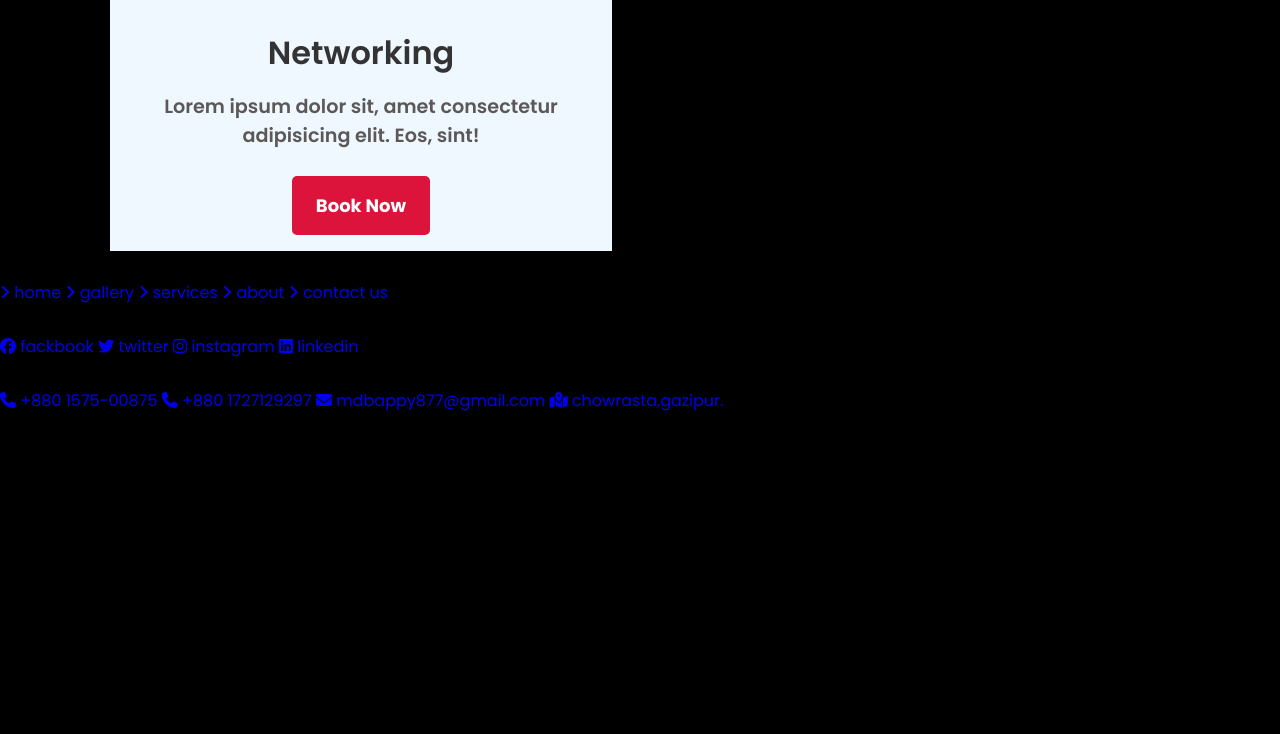
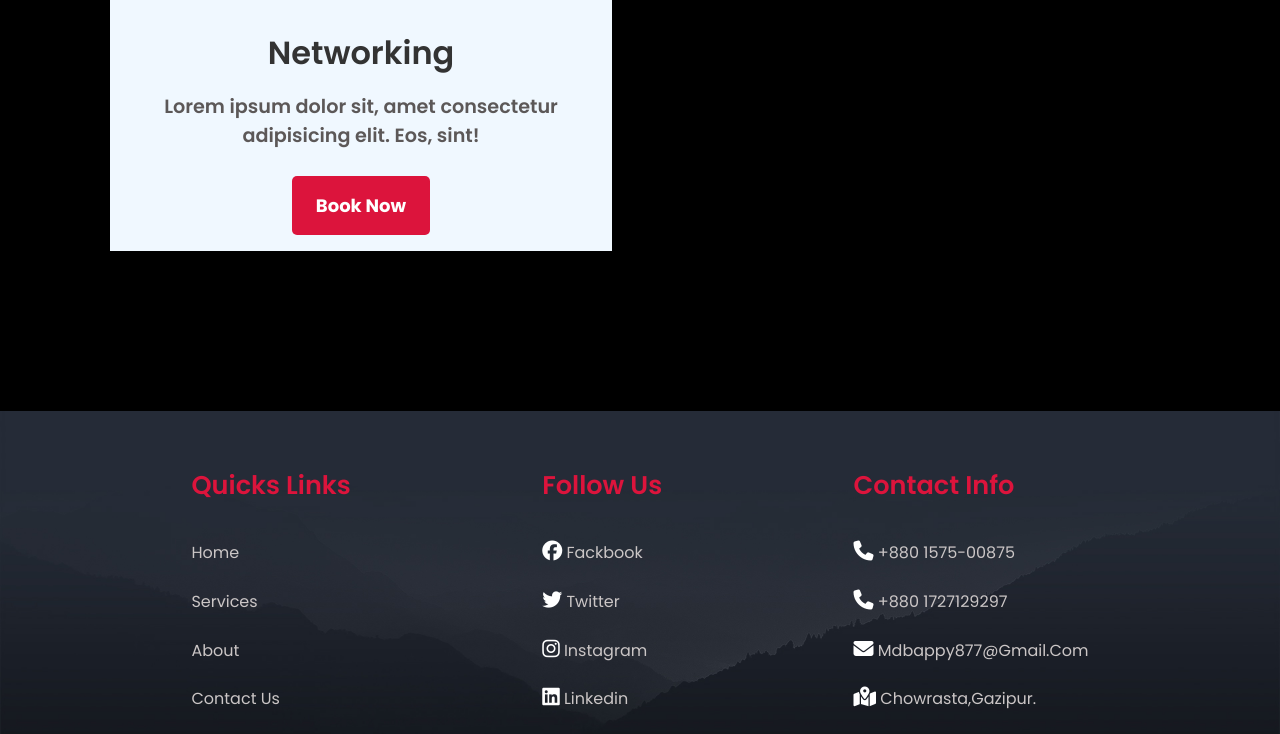
Before and after one commit to shimuliakter/It-Solution, a plain HTML site: page index.html in a window 1280 px wide. Shown: the part 3348-4082 px from the top of the page. Before the commit the page ends 3761 px from the top, so only its background shows below. Drawn offline with Linux system fonts and the light colour scheme; a script that the page names is missing.

Commit message:
footer changes

```diff
--- a/css/style.css
+++ b/css/style.css
@@ -36,10 +36,10 @@ header .navbar a:hover{
     color: crimson;
     transition: all ease 0.2s;
 }
-header .navbar .active{
+.active{
     position: relative;
 }
-header .navbar .active::after{
+.active::after{
     position: absolute;
     content: '';
     background: crimson;
@@ -50,30 +50,7 @@ header .navbar .active::after{
     transform: translateX(-50%);
     bottom: -8px;
 }
-
-/* -------------------footer----------------- */
-/* footer{
-    background: url(../images/footer-img.jpg) no-repeat;
-    background-size: cover;
-    background-position: center;
-}
-footer .box-container{
-    display: flex;
-    justify-content: space-evenly;
-}
-footer .box-container .box h3{
-    color: #fff;
-    text-transform: capitalize;
-    font-size: 1.5rem;
-    font-weight: 600;
-    margin-bottom: 12px;
-}
-footer .box-container .box a{
-  text-transform: capitalize;
-  color: #fff;
-  display: block;
-} */
-
+/* --------------------gallery---------------------- */
 .gallery{
     padding: 0 40px;
 }
@@ -159,5 +136,42 @@ footer .box-container .box a{
      color: #000;
      background-color: transparent;
      font-weight: 600;
-
  }
+ /* -------------------footer----------------- */
+footer{
+    background: url(../images/footer-img.jpg) no-repeat;
+    background-size: cover;
+    background-position: center;
+    margin-top: 10rem;
+}
+footer .box-container{
+    display: flex;
+    justify-content: space-evenly;
+}
+footer .box-container .box h3{
+    color: crimson;
+    text-transform: capitalize;
+    font-size: 1.6rem;
+    font-weight: 600;
+    line-height: 3rem;
+    margin-top: 50px;
+    margin-bottom: 30px;
+}
+footer .box-container .box a{
+  text-transform: capitalize;
+   display: block;
+  font-size: 1rem;
+  line-height: 1.8rem;
+  color: #cbc6c6;
+  margin-bottom: 20px;
+}
+footer .box-container .box a:hover{
+    color: #fff;
+}
+footer .box-container .box i{
+    color: #fff;
+    font-size: 20px;
+}
+footer .box-container .box i:hover{
+    color: crimson;
+}
--- a/index.html
+++ b/index.html
@@ -170,11 +170,11 @@
       <div class="box-container">
          <div class="box">
             <h3>quicks links</h3>
-            <a href="#"><i class="fas fa-angle-right"></i> home</a>
-            <a href="#"><i class="fas fa-angle-right"></i> gallery</a>
-            <a href="#"><i class="fas fa-angle-right"></i> services</a>
-            <a href="#"><i class="fas fa-angle-right"></i> about</a>
-            <a href="#"><i class="fas fa-angle-right"></i> contact us</a>
+            <a href="#">home</a>
+            <a href="#"></a>
+            <a href="#">services</a>
+            <a href="#">about</a>
+            <a href="#">contact us</a>
          </div>
 
          <div class="box">
```
